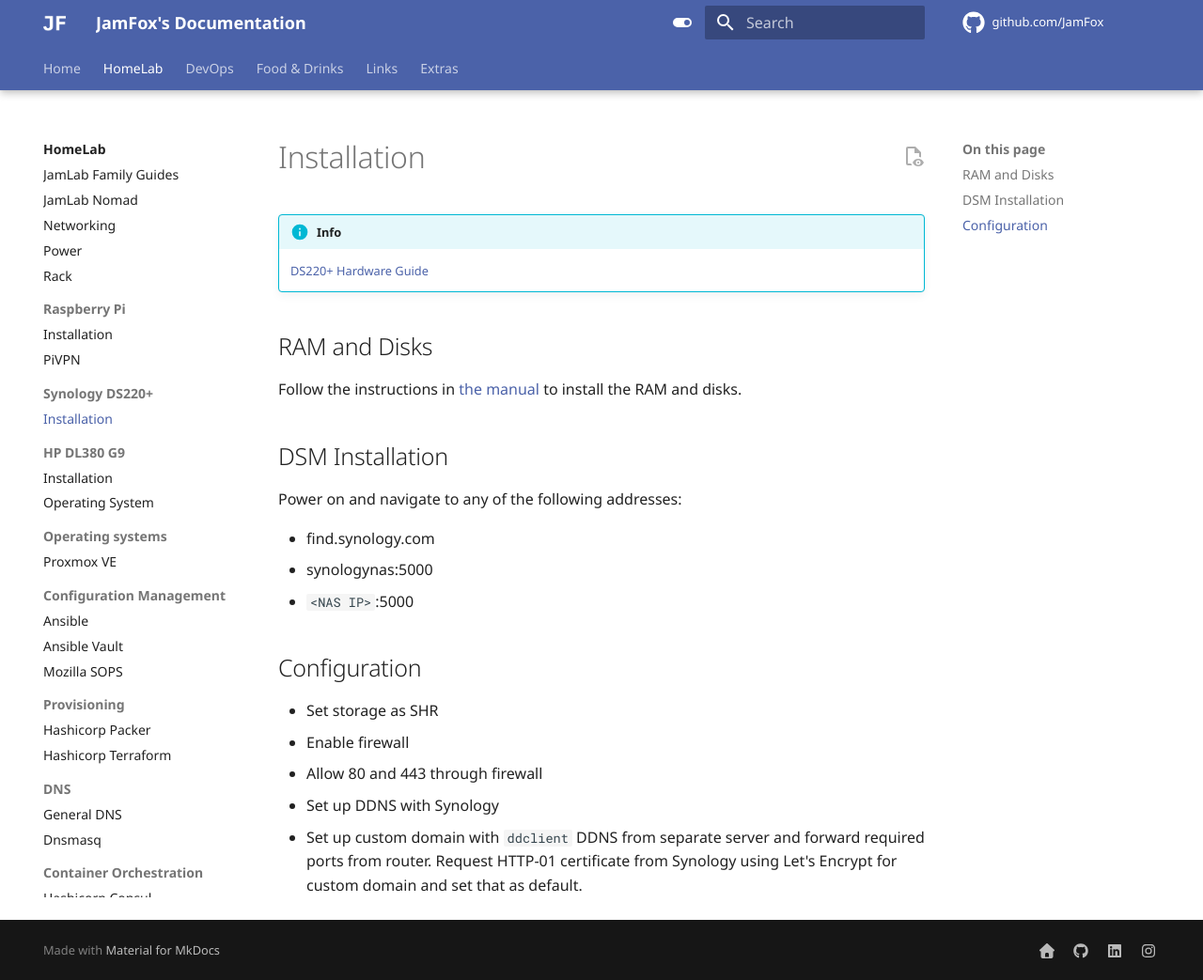
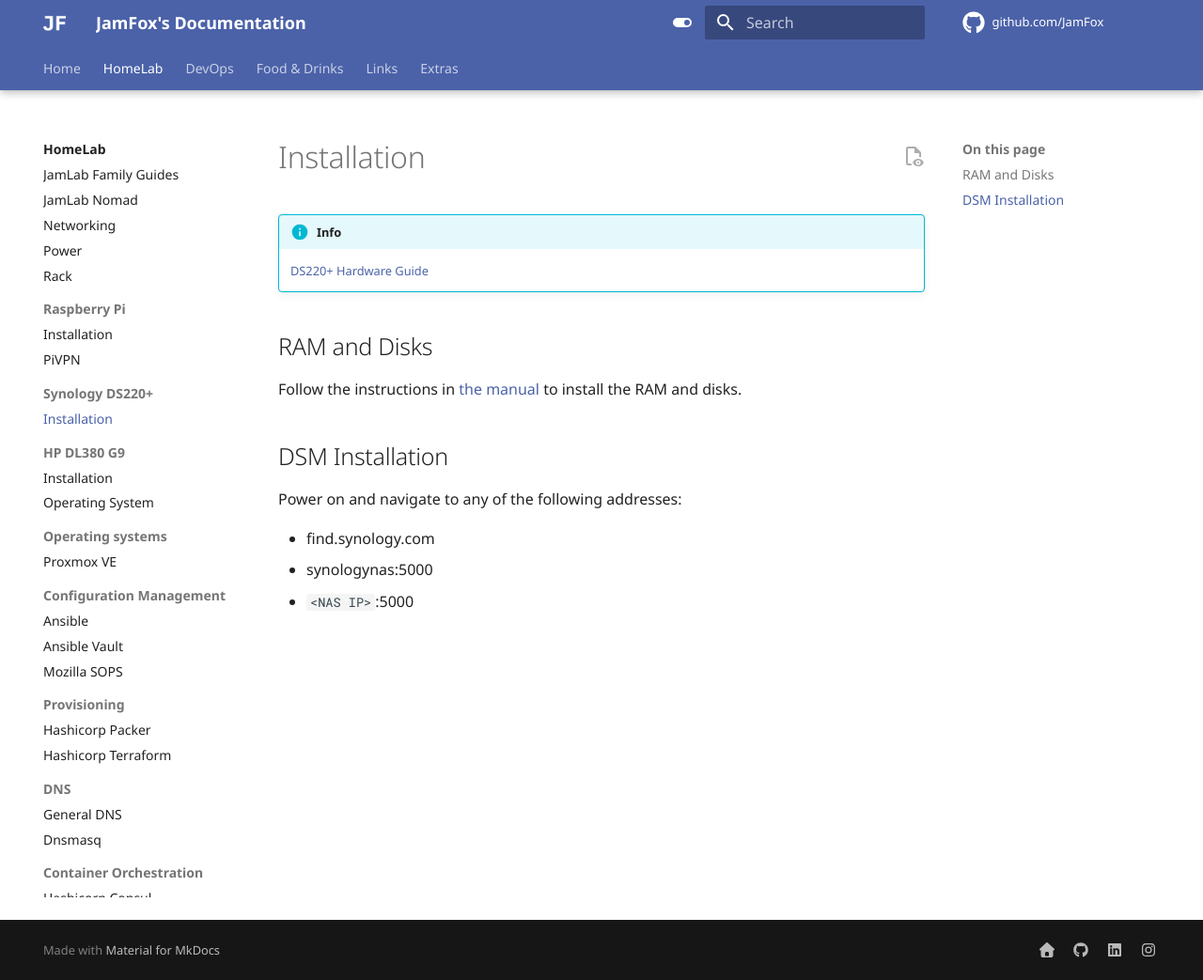
Before and after one commit to JamFox/docs.jamfox.dev, an MkDocs documentation site: the page built from docs/content/homelab/ds220.md, in a window 1280 px wide and 1043 px high. Shown: the whole window at 94% size. Built offline with MkDocs 1.6.1 and Material for MkDocs 9.7.7, drawn with Linux system fonts in a browser that asks for light colours; comment, search, counter and statistics services are not loaded.

Commit message:
remove outdated synology stuff

```diff
--- a/docs/content/homelab/ds220.md
+++ b/docs/content/homelab/ds220.md
@@ -16,11 +16,3 @@ Power on and navigate to any of the following addresses:
 - find.synology.com
 - synologynas:5000
 - `<NAS IP>`:5000
-
-## Configuration
-
-- Set storage as SHR
-- Enable firewall
-- Allow 80 and 443 through firewall
-- Set up DDNS with Synology
-- Set up custom domain with `ddclient` DDNS from separate server and forward required ports from router. Request HTTP-01 certificate from Synology using Let's Encrypt for custom domain and set that as default.
```
